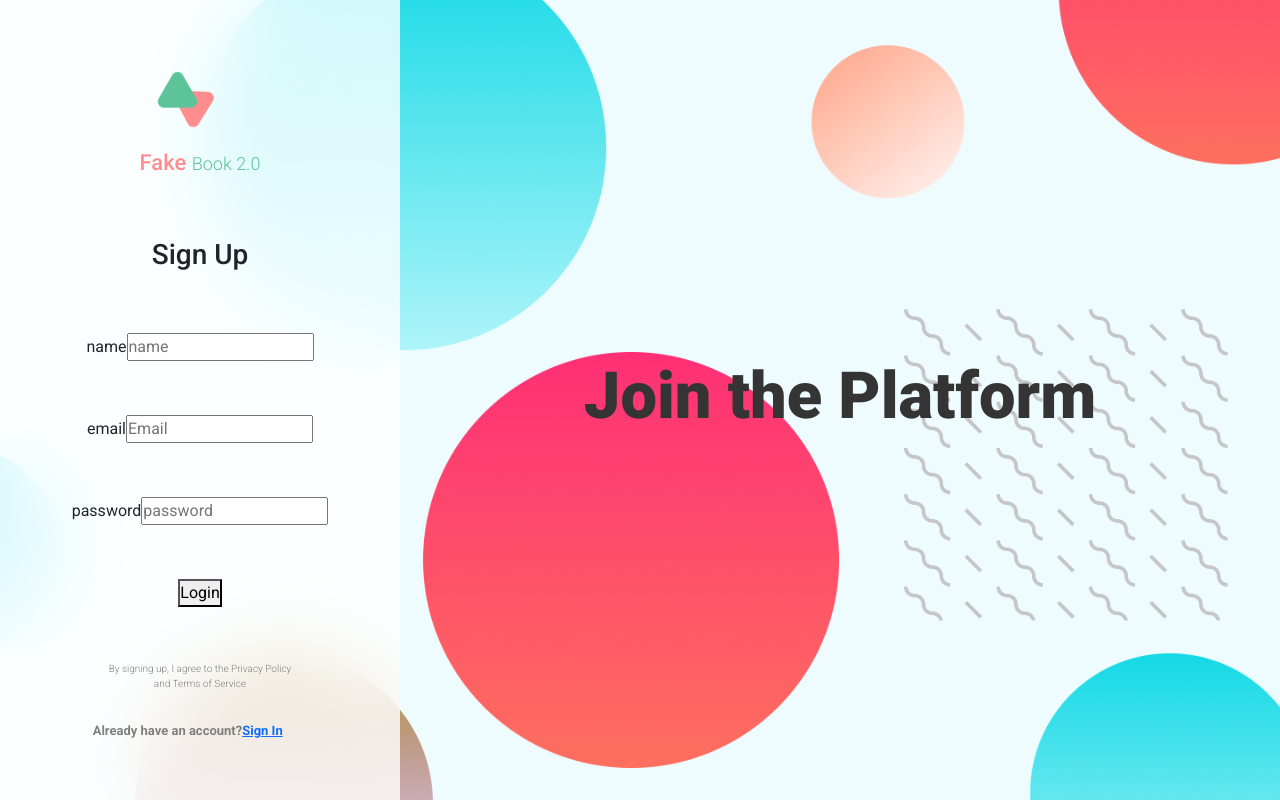
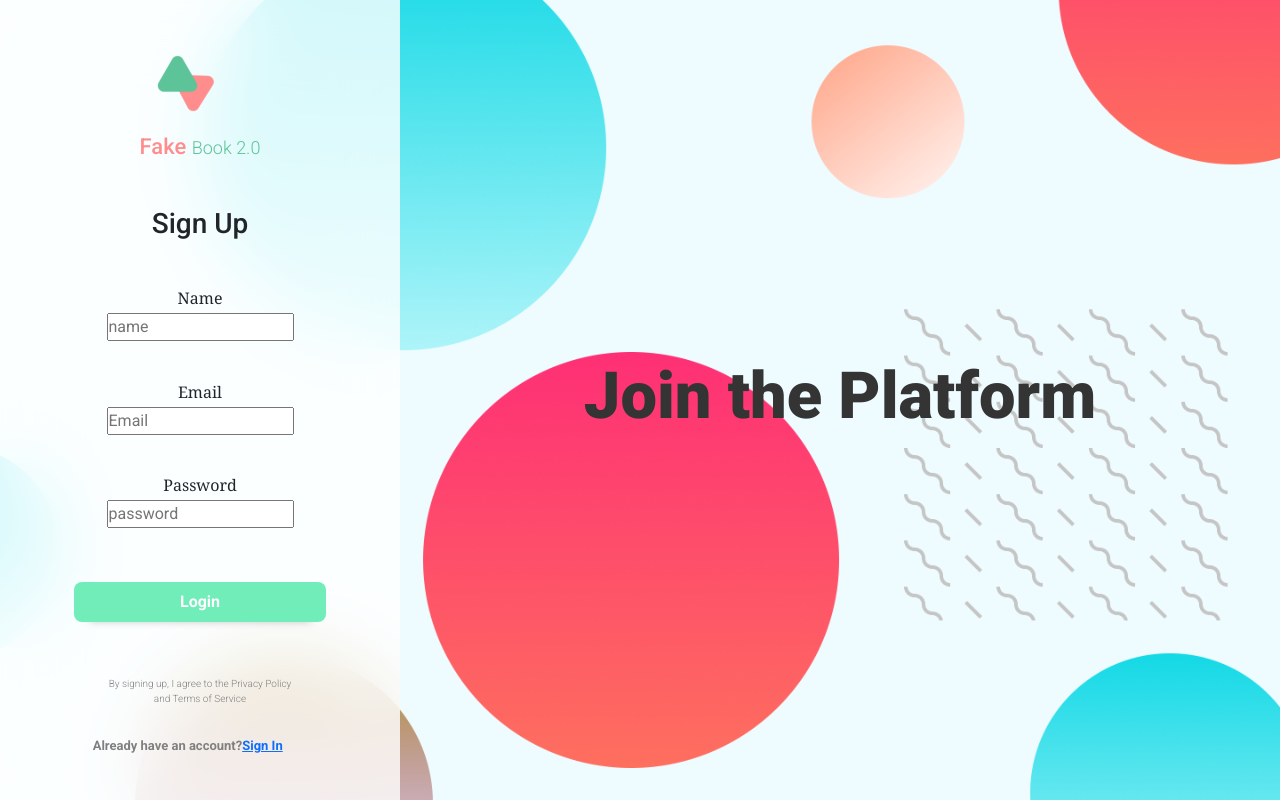
Before and after one commit to Sulayman6907/Social-Media-App, a React (Create React App) app: page / in a window 1280 px wide. Built offline with nearby package versions, Linux system fonts and the light colour scheme.

Commit message:
UI improvement Login/SignUp

```diff
--- a/src/Components/Signup/CustomInput.jsx
+++ b/src/Components/Signup/CustomInput.jsx
@@ -1,17 +1,24 @@
 import React from 'react';
 import { useField } from 'formik';
+import styled from 'styled-components';
 
 export const CustomInput = ({ label, ...props }) => {
   const [field, meta] = useField(props);
   return (
     <>
-      <label>
+      <CustomLabel>
         {label}
-        <input {...field} {...props} />
-      </label>
+      </CustomLabel>
+      <input {...field} {...props} />
       {meta.touched && meta.error ? (
         <div>{meta.error}</div>
       ) : null}
     </>
   );
 }
+
+const CustomLabel = styled.label`
+  display: block;
+  margin-bottom: -35px;
+  font-family: Georgia, "Times New Roman", Times, serif;
+`
--- a/src/Components/Signup/LoginSidebar.jsx
+++ b/src/Components/Signup/LoginSidebar.jsx
@@ -56,8 +56,8 @@ export const LoginSidebarComponent = ({setUser,setIsLoggedIn}) => {
         {({ handleSubmit }) =>
           <>
             <h3>Login now</h3>
-            <CustomInput type="email" name="email" placeholder="Email" label="email" />
-            <CustomInput type="password" placeholder="password" name="password" label="password" />
+            <CustomInput type="email" name="email" placeholder="Email" label="Email" />
+            <CustomInput type="password" placeholder="password" name="password" label="Password" />
             {res.loading ? <Button variant="primary" disabled>
               <Spinner
                 as="span"
@@ -68,7 +68,7 @@ export const LoginSidebarComponent = ({setUser,setIsLoggedIn}) => {
               />
               <span className="visually-hidden">Loading...</span>
             </Button>
-              : <button type="button" onClick={() => { handleSubmit() }}>Login</button>
+              : <CustomButton type="button" onClick={() => { handleSubmit() }}>Login</CustomButton>
             }
           </>
         }
@@ -80,23 +80,7 @@ export const LoginSidebarComponent = ({setUser,setIsLoggedIn}) => {
   );
 };
 
-const Terms = styled.p`
-  padding: 0 1rem;
-  text-align: center;
-  font-size: 10px;
-  color: #808080;
-  font-weight: 300;
-`
-const Form = styled.form`
-  width: 100%;
-  display: flex;
-  flex-direction: column;
-  align-items: center;
-  h3 {
-    color: #666666;
-    margin-bottom: 2rem;
-  }
-  button {
+const CustomButton=styled.button`
     width: 75%;
     max-width: 350px;
     min-width: 250px;
--- a/src/Components/Signup/SignupSidebar.jsx
+++ b/src/Components/Signup/SignupSidebar.jsx
@@ -49,9 +49,9 @@ export const SidebarComponent = () => {
         {({ handleSubmit }) =>
           <>
             <h3>Sign Up</h3>
-            <CustomInput type="string " placeholder="name" name="name" label="name" />
-            <CustomInput type="email" name="email" placeholder="Email" label="email" />
-            <CustomInput type="password" placeholder="password" name="password" label="password" />
+            <CustomInput type="string " placeholder="name" name="name" label="Name" />
+            <CustomInput type="email" name="email" placeholder="Email" label="Email" />
+            <CustomInput type="password" placeholder="password" name="password" label="Password" />
             {res.loading ? <Button variant="primary" disabled>
               <Spinner
                 as="span"
@@ -62,7 +62,7 @@ export const SidebarComponent = () => {
               />
               <span className="visually-hidden">Loading...</span>
             </Button>
-              : <button type="button" onClick={() => { handleSubmit() }}>Login</button>
+              : <CustomButton type="button" onClick={() => { handleSubmit() }}>Login</CustomButton>
             }
           </>
         }
@@ -91,16 +91,8 @@ const Terms = styled.p`
   color: #808080;
   font-weight: 300;
 `
-const Form = styled.form`
-  width: 100%;
-  display: flex;
-  flex-direction: column;
-  align-items: center;
-  h3 {
-    color: #666666;
-    margin-bottom: 2rem;
-  }
-  button {
+
+const CustomButton=styled.button`
   width: 75%;
   max-width: 350px;
   min-width: 250px;
@@ -116,7 +108,6 @@ const Form = styled.form`
   transition: all 0.2s ease-in;
   &:hover {
     transform: translateY(-3px);
-    }
   }
 `
 const LogoWrapper = styled.div`
```
Lines whose indentation alone changed are shown as unchanged.
